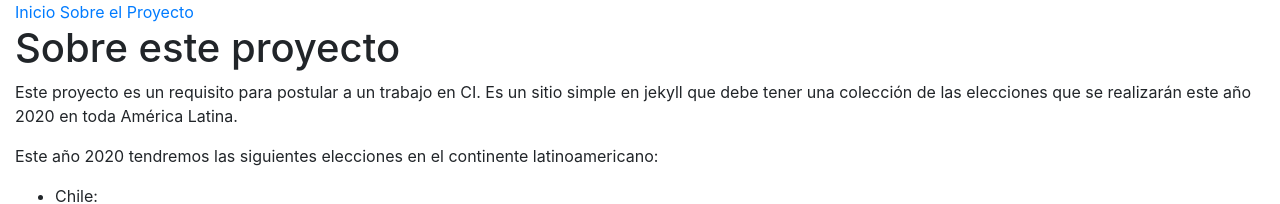
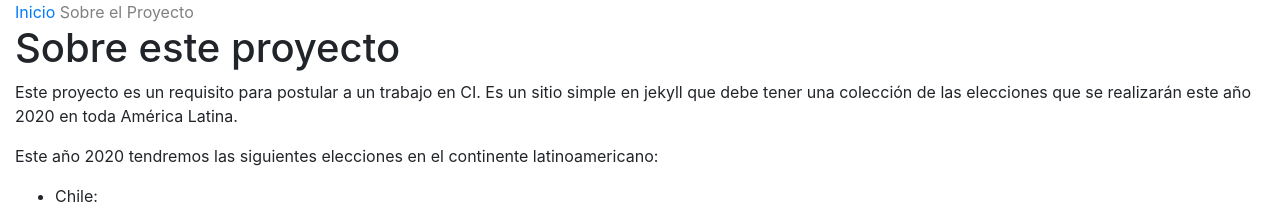
Before and after one commit to pedregalux/latam_2020, a Jekyll site: the page built from latam2020.md, in a window 1280 px wide. Shown: the top 204 px of the page. Built offline with Jekyll 4.4.1, drawn with Linux system fonts in a browser that asks for light colours.

Commit message:
prueba sublime merge

```diff
--- a/_includes/navigation.html
+++ b/_includes/navigation.html
@@ -1,4 +1,4 @@
 <nav>
-  <a href="/">Inicio</a>
-  <a href="/latam2020.html">Sobre el Proyecto</a>
+  <a href="/" {% if page.url == "/" %}style="color: gray;"{% endif %}>Inicio</a>
+  <a href="/latam2020.html" {% if page.url == "/latam2020.html" %}style="color: gray;"{% endif %}>Sobre el Proyecto</a>
 </nav>
```
Also changed, not shown: 2 other files.
